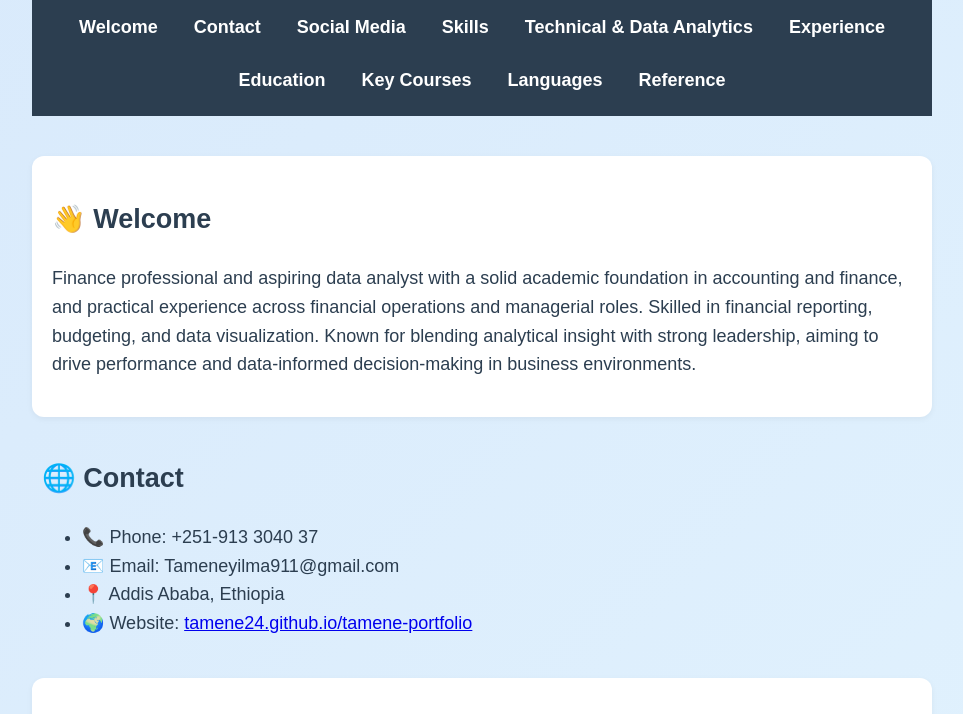
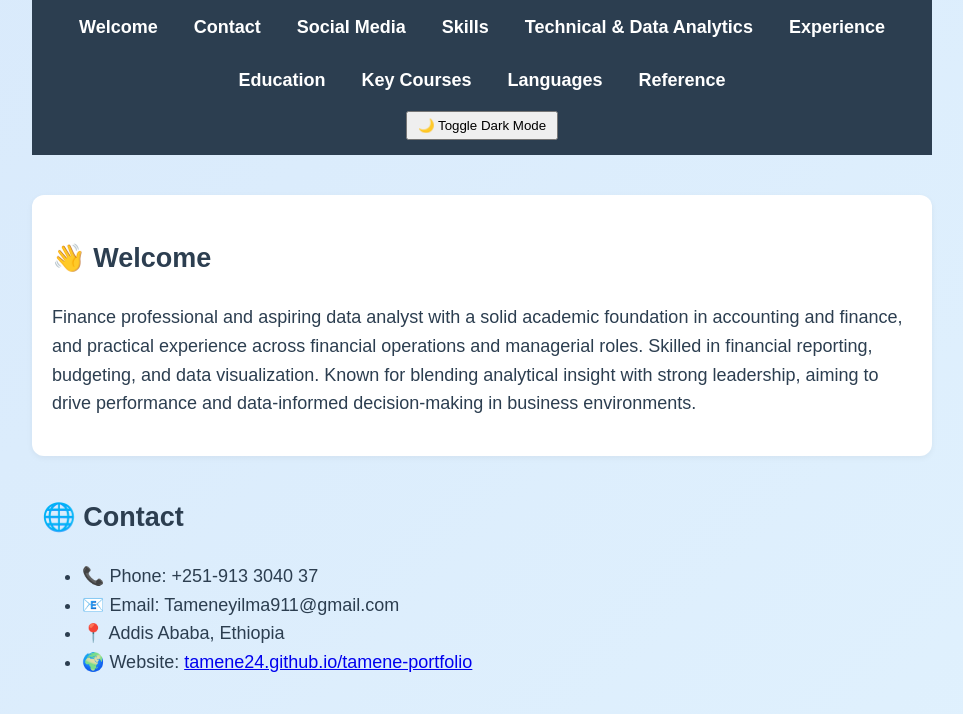
Before and after one commit to Tamene24/tamene-portfolio, a plain HTML site: page index.html in a window 1280 px wide. Shown: the part 56-770 px from the top of the page, without its empty margins (158-1121 px from the left). Drawn offline with Linux system fonts and the light colour scheme.

Commit message:
Update index.html

```diff
--- a/index.html
+++ b/index.html
@@ -30,6 +30,10 @@
       <a href="#languages">Languages</a>
       <a href="#reference">Reference</a>
     </nav>
+    <!-- Dark Mode Toggle Button -->
+    <button id="toggle-dark" style="margin-top: 10px; padding: 5px 10px;">
+      🌙 Toggle Dark Mode
+    </button>
   </header>
 
   <!-- Welcome Section -->
```
